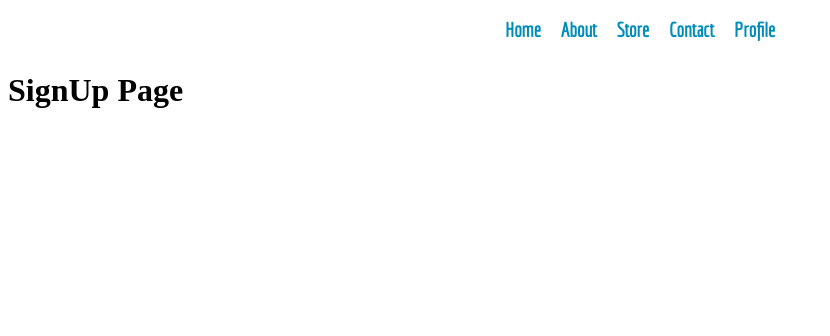
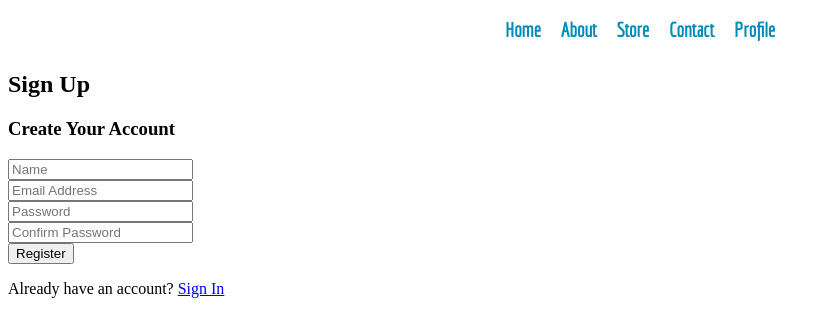
Before and after one commit to Jaden51/furnify, a React (Create React App) app in the folder client/: page /signup in a window 1280 px wide. Shown: the top 336 px of the page, without its empty margins (0-830 px from the left). Built offline with nearby package versions, Linux system fonts and the light colour scheme.

Commit message:
Added login and sign up forms

```diff
--- a/client/src/components/Login.js
+++ b/client/src/components/Login.js
@@ -1,15 +1,66 @@
-import React from 'react';
-import { connect } from 'react-redux';
-import { startLogin } from '../store/actions/auth';
+import React, { Component } from 'react';
+import { Form, Formik, Field } from 'formik';
+import { Link } from 'react-router-dom';
 
-export const LoginPage = ({ startLogin }) => (
-    <div>
-        <button onClick={startLogin}>Login</button>
-    </div>
-);
+class Login extends Component {
+    constructor(props) {
+        super(props);
 
-const mapDispatchToProps = dispatch => ({
-    startLogin: () => dispatch(startLogin())
-});
+        this.state = {
+            formData: {
+                email: '',
+                password: '',
+            }
+        }
+    }
 
-export default connect(undefined, mapDispatchToProps)(LoginPage);
+    handleChange = ({ target }) => {
+        const { formData } = this.state;
+        formData[target.name] = target.value;
+        this.setState({ formData });
+    }
+
+    handleSubmit = async () => {
+        console.log('Success')
+    }
+
+    render() {
+        return (
+            <Formik
+                initialValues={this.state}
+                onSubmit={this.handleSubmit}
+            >
+                <Form>
+                    <h2>Sign In</h2>
+                    <h3>Sign Into Your Account</h3>
+                    <Field
+                        type='text'
+                        placeholder='Email Address'
+                        name='email'
+                        className='input name-input'
+                        required
+                        onChange={this.handleChange}
+                    /><br />
+                    <Field
+                        type='password'
+                        placeholder='Password'
+                        name='password'
+                        className='input pass-input'
+                        required
+                        onChange={this.handleChange}
+                    /><br />
+                    <input
+                        type='submit'
+                        className='btn'
+                        value='Login'
+                    />
+                    <p>
+                        Don't have an account? <Link to='/signup'>Sign Up</Link>
+                    </p>
+                </Form>
+            </Formik>
+        )
+    }
+}
+
+export default Login;
--- a/client/src/components/SignUp.js
+++ b/client/src/components/SignUp.js
@@ -1,11 +1,87 @@
-import React, { Component} from 'react';
+import React, { Component } from 'react';
+import { Form, Formik, Field } from 'formik';
+import { Link } from 'react-router-dom';
 
 class SignUp extends Component {
+    constructor(props) {
+        super(props);
+
+        this.state = {
+            formData: {
+                name: '',
+                email: '',
+                password: '',
+                confirmPass: ''
+            }
+        }
+    }
+
+    handleChange = ({ target }) => {
+        const { formData } = this.state;
+        formData[target.name] = target.value;
+        this.setState({ formData });
+    }
+
+    handleSubmit = async () => {
+        const { password, confirmPass } = this.state.formData;
+        if (password !== confirmPass) {
+            console.log('Passwords do not match');
+        } else {
+            console.log(this.state.formData)
+        }
+    }
+
     render() {
-        return(
-            <div>
-                <h1>SignUp Page</h1>
-            </div>
+        return (
+            <Formik
+                initialValues={this.state}
+                onSubmit={this.handleSubmit}
+            >
+                <Form>
+                    <h2>Sign Up</h2>
+                    <h3>Create Your Account</h3>
+                    <Field
+                        type='text'
+                        placeholder='Name'
+                        name='name'
+                        className='input name-input'
+                        required
+                        onChange={this.handleChange}
+                    /><br />
+                    <Field
+                        type='text'
+                        placeholder='Email Address'
+                        name='email'
+                        className='input name-input'
+                        required
+                        onChange={this.handleChange}
+                    /><br />
+                    <Field
+                        type='password'
+                        placeholder='Password'
+                        name='password'
+                        className='input pass-input'
+                        required
+                        onChange={this.handleChange}
+                    /><br />
+                    <Field
+                        type='password'
+                        placeholder='Confirm Password'
+                        name='confirmPass'
+                        className='input confirm-input'
+                        required
+                        onChange={this.handleChange}
+                    /><br />
+                    <input
+                        type="submit"
+                        className="btn btn-primary"
+                        value="Register"
+                    />
+                    <p className="my-1">
+                        Already have an account? <Link to="/login">Sign In</Link>
+                    </p>
+                </Form>
+            </Formik>
         )
     }
 }
```
